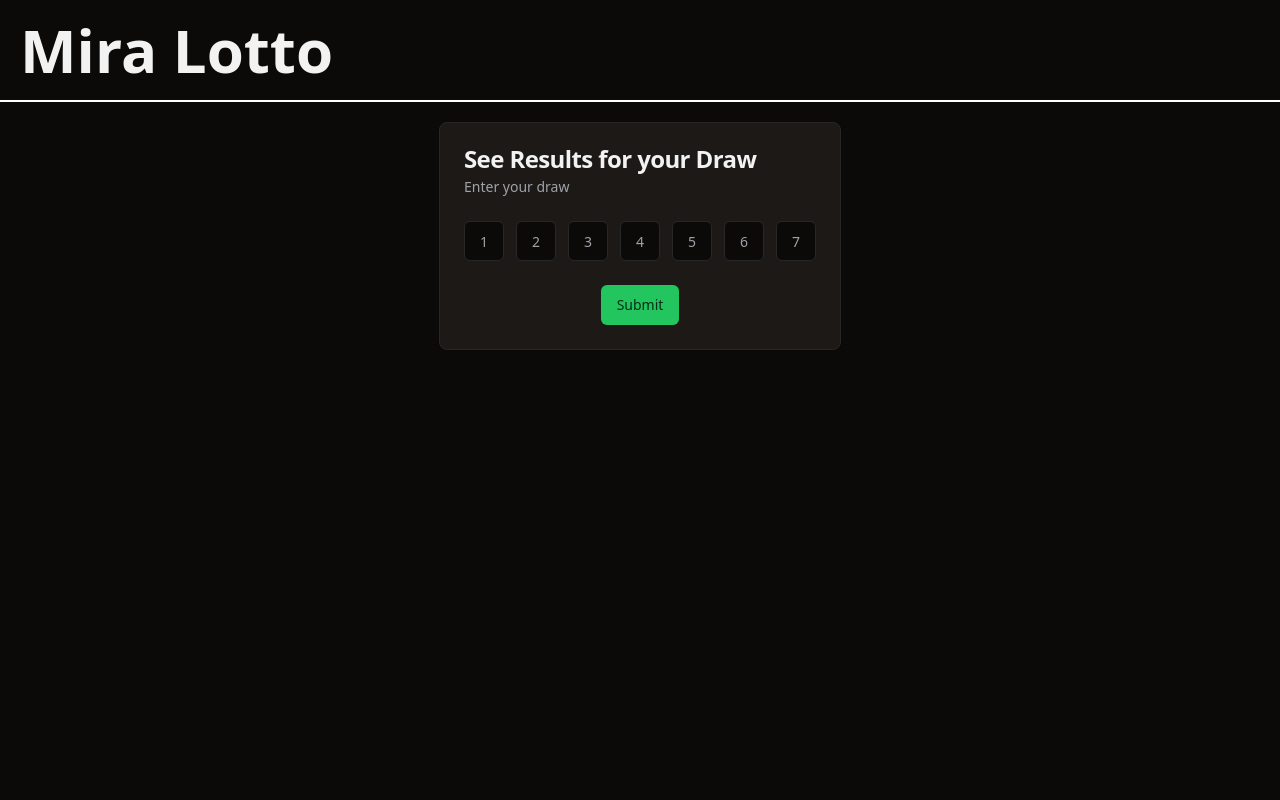
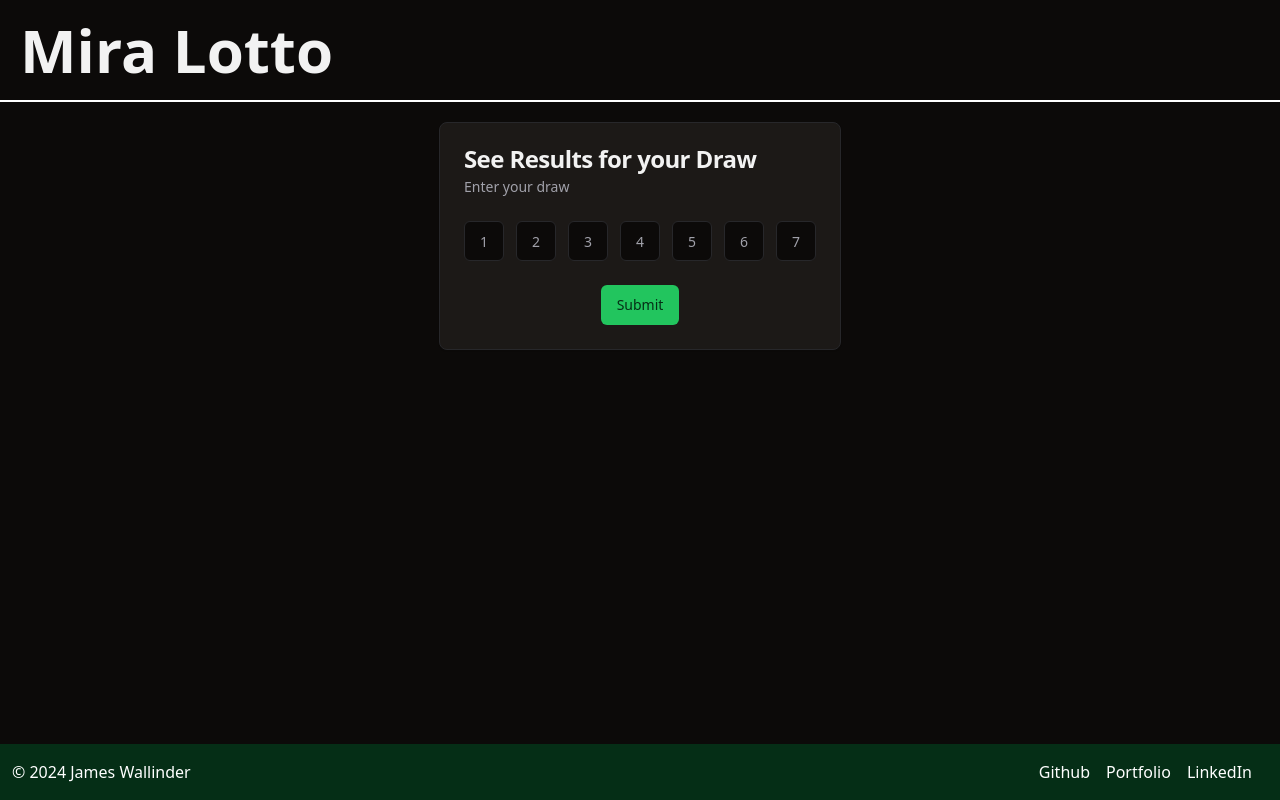
Before and after one commit to jwallinder99/mira-lotto, a Next.js app: page / in a window 1280 px wide. Built offline with nearby package versions, Linux system fonts and the light colour scheme.

Commit message:
added footer

```diff
--- a/src/app/layout.tsx
+++ b/src/app/layout.tsx
@@ -3,6 +3,7 @@ import { Inter } from "next/font/google";
 import "./globals.css";
 import TopNav from "@/components/TopNav";
 import { Toaster } from "@/components/ui/sonner";
+import Link from "next/link";
 
 const inter = Inter({ subsets: ["latin"] });
 
@@ -22,6 +23,35 @@ export default function RootLayout({
         <TopNav />
         {children}
         <Toaster />
+        <footer className="bg-primary-foreground absolute bottom-0 w-full p-3 text-white py-4 flex justify-between items-center">
+          <p>© 2024 James Wallinder</p>
+          <ul className="flex justify-between px-4 gap-4">
+            <li>
+              <Link
+                href="https://github.com/jwallinder99/mira-lotto"
+                className="hover:text-gray-400"
+              >
+                Github
+              </Link>
+            </li>
+            <li>
+              <Link
+                href="https://my-portfolio-ifcsc0368-james-projects-2d2118f9.vercel.app/"
+                className="hover:text-gray-400"
+              >
+                Portfolio
+              </Link>
+            </li>
+            <li>
+              <Link
+                href="https://www.linkedin.com/in/james-wallinder-66114a186/"
+                className="hover:text-gray-400"
+              >
+                LinkedIn
+              </Link>
+            </li>
+          </ul>
+        </footer>
       </body>
     </html>
   );
```
